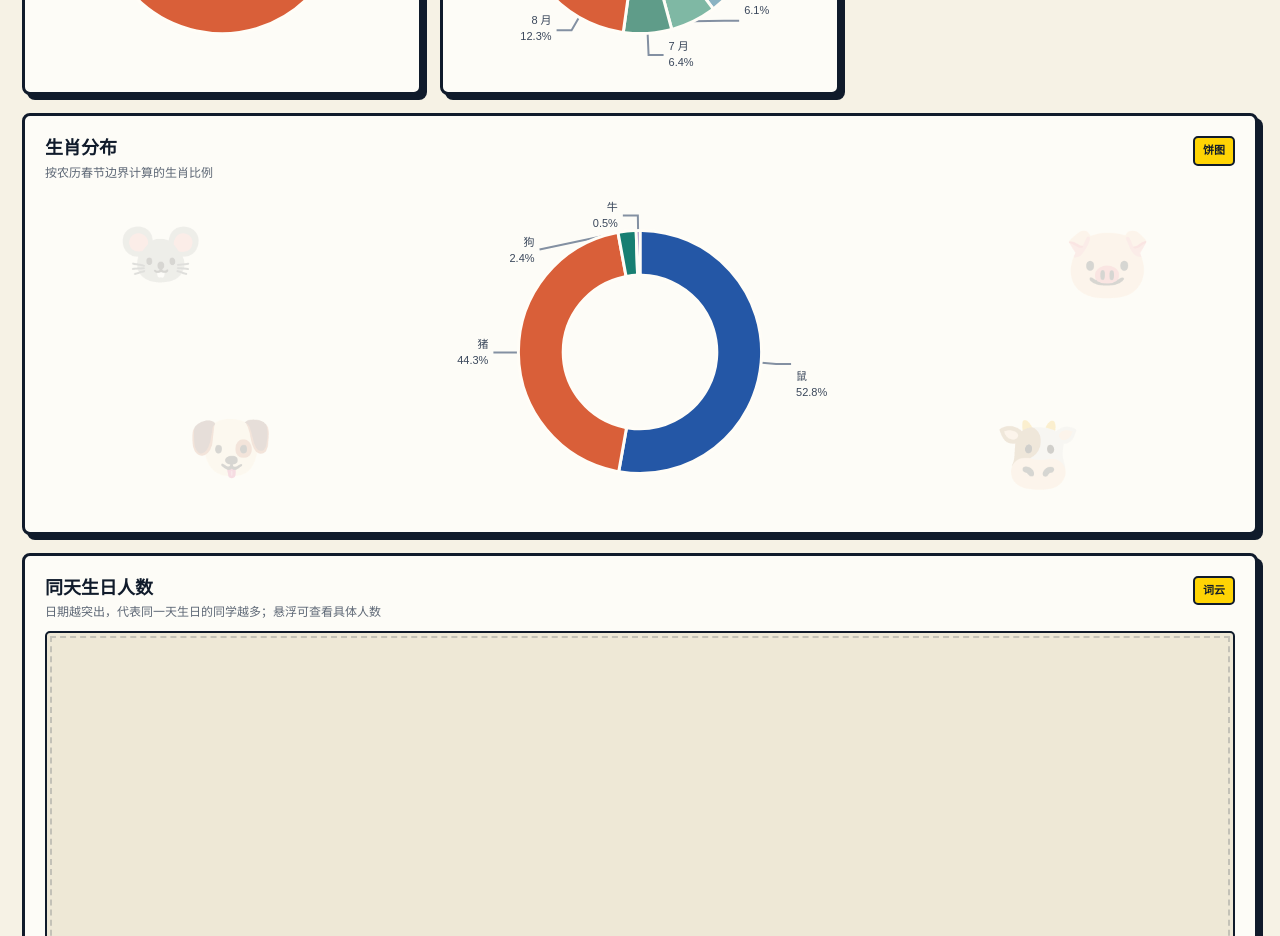
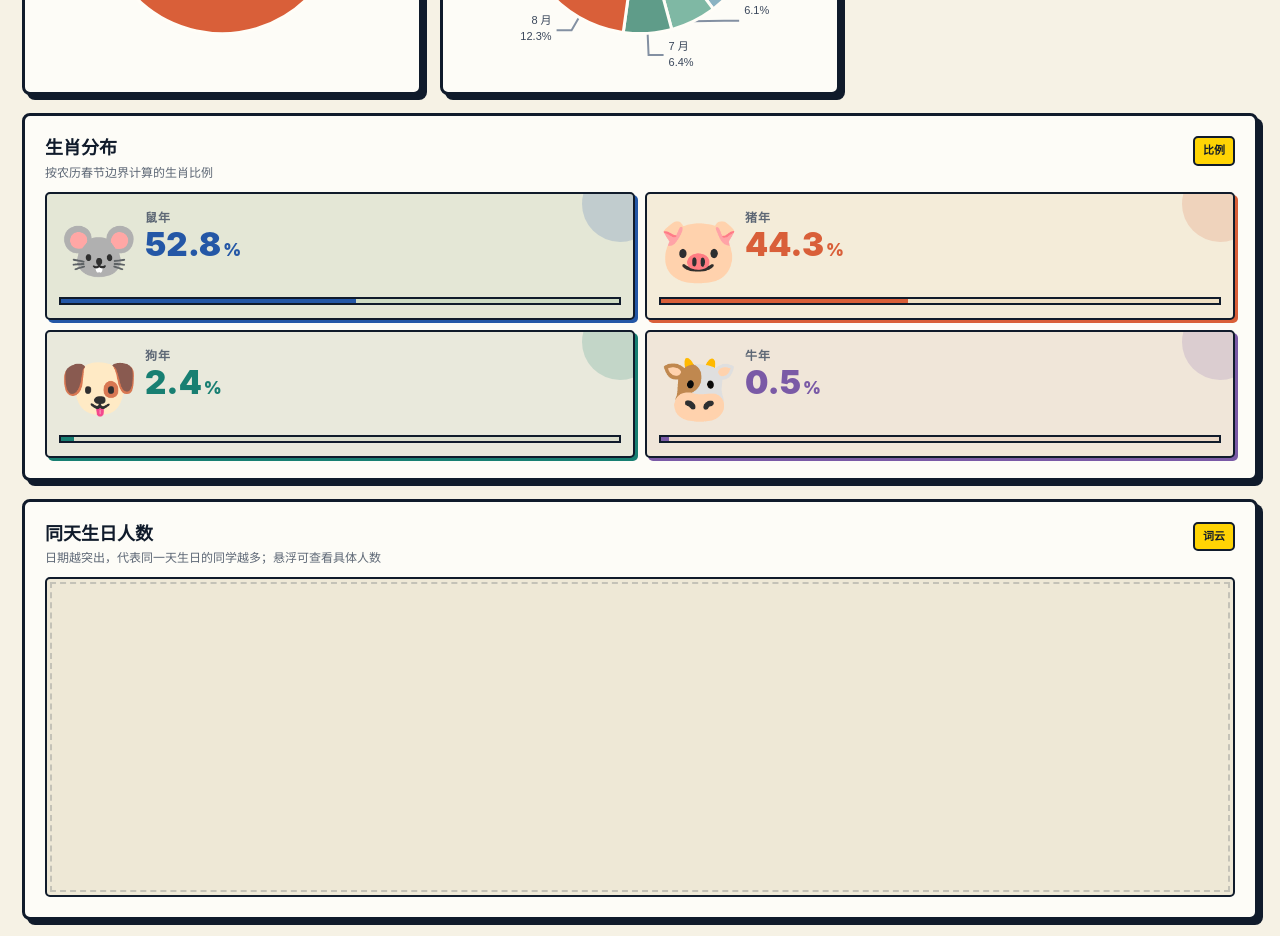
Before and after one commit to oldicecube/gdutsie2026, a Vue app: page / in a window 1280 px wide. Shown: the part 2400-3336 px from the top of the page. Built offline with nearby package versions, Linux system fonts and the light colour scheme.

Commit message:
refine zodiac percentage table

```diff
--- a/src/App.vue
+++ b/src/App.vue
@@ -88,7 +88,6 @@ const birthMonthOption = computed(() => donutOption(birthMonths, [
   '#2457a6', '#416fba', '#5b86c4', '#759bd0', '#8bb3c2', '#7fb8a4',
   '#5f9c89', '#d95f39', '#df7c54', '#d39b20', '#b98d55', '#7a5aa6'
 ]))
-const zodiacOption = computed(() => donutOption(chineseZodiac, chineseZodiac.map(item => item.color)))
 </script>
 
 <template>
@@ -193,12 +192,24 @@ const zodiacOption = computed(() => donutOption(chineseZodiac, chineseZodiac.map
           <EChart :option="birthMonthOption" height="320px" />
         </NeuCard>
 
-        <NeuCard title="生肖分布" subtitle="按农历春节边界计算的生肖比例" badge="饼图">
-          <div class="zodiac-chart">
-            <div class="zodiac-emoji-bg" aria-hidden="true">
-              <span v-for="item in chineseZodiac" :key="item.name" :class="['zodiac-emoji', `zodiac-emoji--${item.name}`]">{{ item.emoji }}</span>
+        <NeuCard title="生肖分布" subtitle="按农历春节边界计算的生肖比例" badge="比例">
+          <div class="zodiac-table" role="list" aria-label="生肖比例">
+            <div
+              v-for="item in chineseZodiac"
+              :key="item.name"
+              class="zodiac-item"
+              role="listitem"
+              :style="{ '--zodiac-color': item.color }"
+            >
+              <div class="zodiac-item__emoji" aria-hidden="true">{{ item.emoji }}</div>
+              <div class="zodiac-item__body">
+                <div class="zodiac-item__name">{{ item.name }}年</div>
+                <div class="zodiac-item__value">{{ item.value.toFixed(1) }}<span>%</span></div>
+              </div>
+              <div class="zodiac-item__track" aria-hidden="true">
+                <span :style="{ width: `${Math.max(item.value, 1.5)}%` }"></span>
+              </div>
             </div>
-            <EChart :option="zodiacOption" height="320px" />
           </div>
         </NeuCard>
       </div>
--- a/src/styles/main.css
+++ b/src/styles/main.css
@@ -334,6 +334,11 @@ tbody tr:last-child td { border-bottom: 0; }
 .word-cloud-tooltip span { color: var(--muted); font-size: 12px; line-height: 1.35; }
 .word-cloud__sr-status { position: absolute; width: 1px; height: 1px; padding: 0; overflow: hidden; clip: rect(0, 0, 0, 0); white-space: nowrap; border: 0; }
 
+@media (max-width: 900px) {
+  .zodiac-item { min-height: 118px; }
+  .zodiac-item__emoji { width: 64px; height: 64px; font-size: 52px; }
+}
+
 .phrase-analysis { display: grid; grid-template-columns: minmax(220px, .72fr) minmax(0, 1.28fr); gap: 20px; align-items: stretch; }
 .phrase-summary { display: flex; flex-direction: column; justify-content: center; min-width: 0; padding: 20px; border: 2px solid var(--ink); border-radius: var(--radius-sm); background: var(--yellow); box-shadow: var(--shadow-sm); }
 .phrase-label { margin: 0 0 8px; color: var(--blue); font-size: 12px; font-weight: 950; letter-spacing: .1em; }
@@ -349,14 +354,74 @@ tbody tr:last-child td { border-bottom: 0; }
 .phrase-table tbody tr:hover { background: var(--mint); }
 .phrase-character { font-size: 17px; }
 
-.zodiac-chart { position: relative; min-width: 0; }
-.zodiac-emoji-bg { position: absolute; inset: 10px 14px; z-index: 0; pointer-events: none; }
-.zodiac-emoji { position: absolute; opacity: .18; font-size: clamp(38px, 6vw, 70px); line-height: 1; filter: saturate(.85); }
-.zodiac-emoji--鼠 { top: 5%; left: 5%; }
-.zodiac-emoji--猪 { top: 8%; right: 6%; }
-.zodiac-emoji--狗 { bottom: 7%; left: 11%; }
-.zodiac-emoji--牛 { right: 12%; bottom: 5%; }
-.zodiac-chart .echart { position: relative; z-index: 1; }
+.zodiac-table {
+  display: grid;
+  grid-template-columns: repeat(2, minmax(0, 1fr));
+  gap: 10px;
+  min-width: 0;
+}
+.zodiac-item {
+  position: relative;
+  display: grid;
+  grid-template-columns: auto minmax(0, 1fr);
+  grid-template-rows: auto auto;
+  align-items: center;
+  gap: 5px 10px;
+  min-width: 0;
+  min-height: 128px;
+  padding: 13px 12px 11px;
+  overflow: hidden;
+  border: 2px solid var(--ink);
+  border-radius: var(--radius-sm);
+  background: color-mix(in oklch, var(--zodiac-color) 13%, var(--surface));
+  box-shadow: 3px 3px 0 var(--zodiac-color);
+  transition: transform .18s var(--ease), box-shadow .18s var(--ease), background .18s ease;
+}
+.zodiac-item::before {
+  position: absolute;
+  width: 76px;
+  height: 76px;
+  right: -25px;
+  top: -28px;
+  border-radius: 50%;
+  background: color-mix(in oklch, var(--zodiac-color) 18%, transparent);
+  content: '';
+  pointer-events: none;
+}
+.zodiac-item:hover {
+  background: color-mix(in oklch, var(--zodiac-color) 20%, var(--surface));
+  box-shadow: 1px 1px 0 var(--zodiac-color);
+  transform: translate(2px, 2px);
+}
+.zodiac-item__emoji {
+  position: relative;
+  z-index: 1;
+  grid-row: 1 / span 2;
+  display: grid;
+  place-items: center;
+  width: clamp(54px, 6vw, 76px);
+  height: clamp(54px, 6vw, 76px);
+  flex: 0 0 auto;
+  font-size: clamp(42px, 5vw, 66px);
+  line-height: 1;
+  filter: saturate(1.08);
+  transition: transform .2s var(--ease);
+}
+.zodiac-item:hover .zodiac-item__emoji { transform: scale(1.08) rotate(-3deg); }
+.zodiac-item__body { position: relative; z-index: 1; min-width: 0; }
+.zodiac-item__name { color: var(--muted); font-size: 12px; font-weight: 850; letter-spacing: .08em; }
+.zodiac-item__value { color: var(--zodiac-color); font-size: clamp(23px, 3vw, 33px); font-weight: 950; line-height: 1.05; white-space: nowrap; }
+.zodiac-item__value span { margin-left: 2px; font-size: .52em; }
+.zodiac-item__track {
+  position: relative;
+  z-index: 1;
+  grid-column: 1 / -1;
+  height: 8px;
+  overflow: hidden;
+  border: 2px solid var(--ink);
+  background: color-mix(in oklch, var(--surface) 78%, var(--zodiac-color));
+}
+.zodiac-item__track span { display: block; height: 100%; min-width: 5px; background: var(--zodiac-color); }
 
 @media (max-width: 1120px) {
   .coverage-grid { grid-template-columns: repeat(3, minmax(0, 1fr)); }
@@ -400,6 +465,11 @@ tbody tr:last-child td { border-bottom: 0; }
   .card-head p { font-size: 11px; }
   .echart { height: clamp(240px, 72vw, 280px) !important; min-height: 0; }
   .word-cloud { height: clamp(240px, 74vw, 300px) !important; min-height: 0; }
+  .zodiac-table { gap: 8px; }
+  .zodiac-item { min-height: 112px; padding: 10px 9px 9px; gap: 4px 6px; }
+  .zodiac-item__emoji { width: 52px; height: 52px; font-size: 42px; }
+  .zodiac-item__name { font-size: 11px; }
+  .zodiac-item__value { font-size: 24px; }
   .word-cloud::before { inset: 2px; }
   .page-footer { align-items: flex-start; flex-direction: column; }
 }
@@ -413,6 +483,9 @@ tbody tr:last-child td { border-bottom: 0; }
   .coverage-grid { grid-template-columns: 1fr; }
   .neu-card { padding: 13px; }
   .word-cloud { height: 244px !important; }
+  .zodiac-table { grid-template-columns: 1fr; }
+  .zodiac-item { min-height: 104px; }
+  .zodiac-item__emoji { width: 58px; height: 58px; font-size: 45px; }
 }
 @media (prefers-reduced-motion: reduce) {
   html { scroll-behavior: auto; }
```
